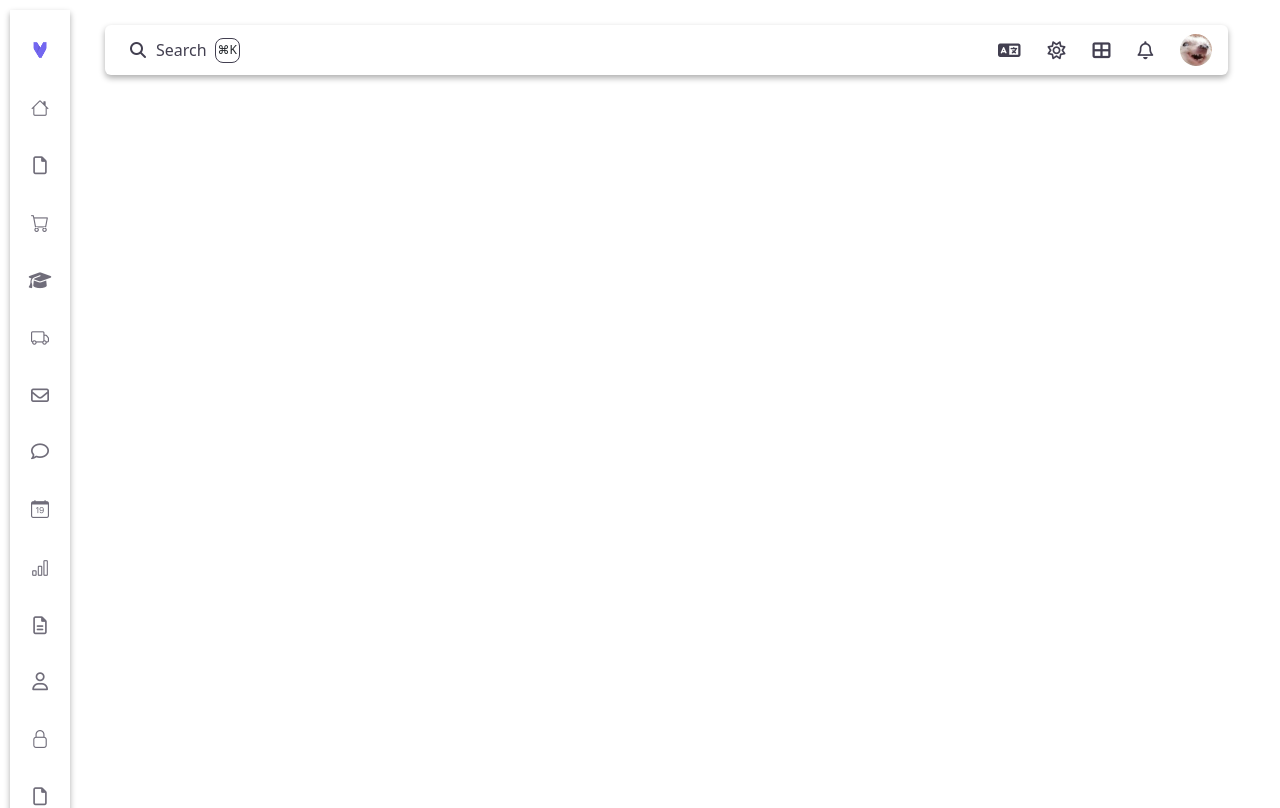
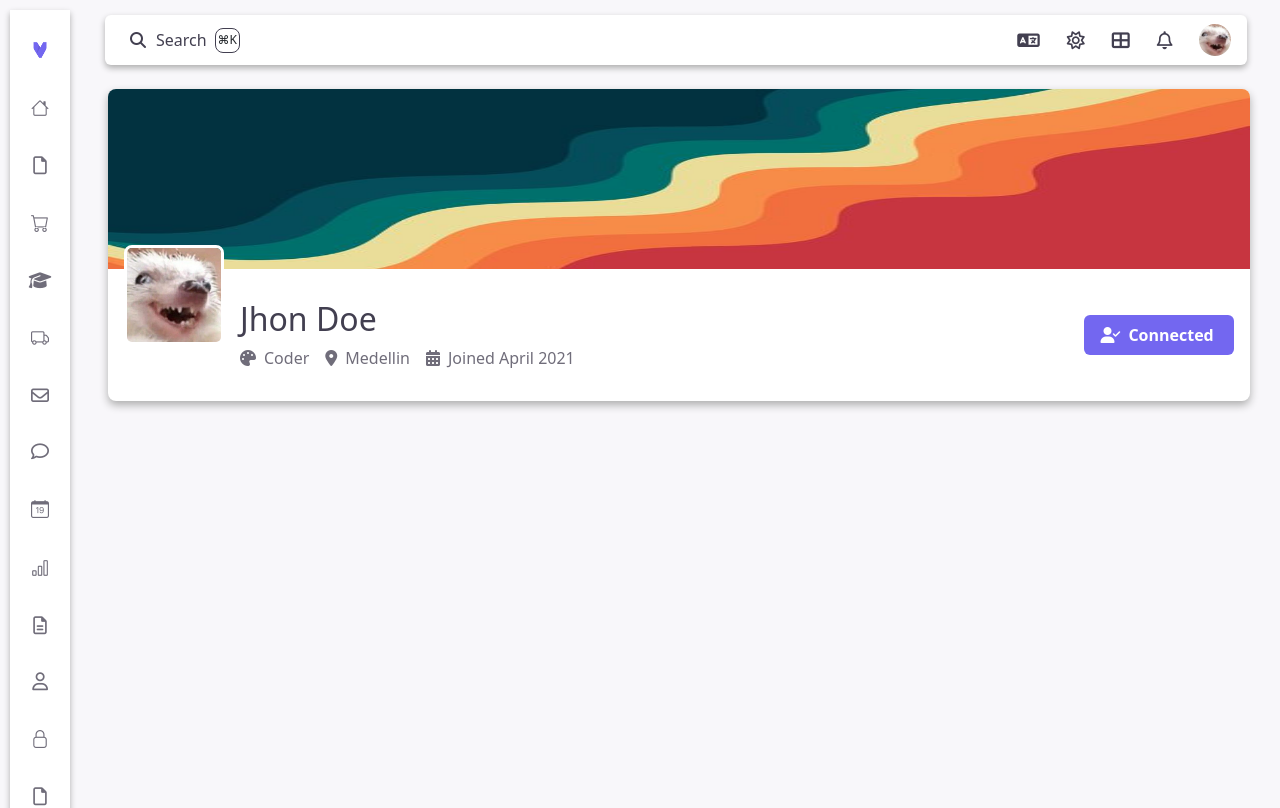
Before and after one commit to DanielaHernande/WorkShop-VueJs, a Vue app: page / in a window 1280 px wide. Before the commit this address had no page. Shown: the top 808 px of the page. Built offline with nearby package versions, Linux system fonts and the light colour scheme.

Commit message:
Feat: Creation cardComponent

```diff
--- a/src/assets/styles/_variables.scss
+++ b/src/assets/styles/_variables.scss
@@ -15,6 +15,7 @@ $main-button-color: #7367F0;
 
 // hover
 $color-hover: #cccccc;
+$main-button-color-hover: #4d29ee;
 
 // Sombra
 $shadow-color: #adadad;
--- /dev/null
+++ b/src/components/general/CardComponent.vue
@@ -0,0 +1,148 @@
+<script lang="ts" setup>
+// Importa la función `ref` de Vue para crear referencias reactivas
+import { ref } from "vue";
+
+// Image of backgroun se guarda la ruta en una referencia reactiva
+const fondoImg = ref<string>("public/img/fondo.jpg");
+// Avatra se guarda la ruta en una referencia reactiva
+const avatar = ref<string>("public/img/avatar.jpg");
+
+// Name se guarda la ruta en una referencia reactiva
+const name = ref<string>("Jhon Doe");
+// Role se guarda la ruta en una referencia reactiva
+const role = ref<string>("Coder");
+// Location se guarda la ruta en una referencia reactiva
+const location = ref<string>("Medellin");
+// joinedDate se guarda la ruta en una referencia reactiva
+const joinedDate = ref<string>("Joined April 2021");
+</script>
+
+<template>
+  <!-- Tarjeta de perfil con margen superior -->
+  <div class="profile-card mt-4">
+    <!-- Sección del encabezado del perfil que incluye la imagen de fondo -->
+    <div class="profile-header">
+      <img class="fondo-img" :src="fondoImg" alt="fondo" />
+    </div>
+
+    <!-- Sección con detalles del perfil -->
+    <div class="profile-detall">
+      <!-- Imagen del avatar del usuario -->
+      <img class="avatar" :src="avatar" alt="avatra" />
+      <!-- Información del usuario, incluyendo nombre, rol, ubicación y fecha de unión -->
+      <div class="info">
+        <!-- Muestra el nombre del usuario -->
+        <h2>{{ name }}</h2>
+        <!-- Detalles adicionales como rol, ubicación y fecha de unión -->
+        <div class="detalles">
+          <span class="role">
+            <!-- Icono y rol del usuario -->
+            <i class="fa-solid fa-palette"></i> {{ role }}</span
+          >
+          <span class="location">
+            <!-- Icono y ubicación del usuario -->
+            <i class="fa-solid fa-location-dot"></i> {{ location }}</span
+          >
+          <span class="joinedDate">
+            <!-- Icono y fecha de unión del usuario -->
+            <i class="fa-solid fa-calendar-days"></i> {{ joinedDate }}</span
+          >
+        </div>
+      </div>
+
+      <!-- Btn de connected -->
+      <button class="btn-connect fw-bold">
+        <i class="fa-solid fa-user-check"></i> Connected
+      </button>
+    </div>
+  </div>
+</template>
+
+<style lang="scss" scoped>
+@import "/src/assets/styles/_variables.scss";
+
+.profile-card {
+  width: 96%;
+  //height: 295px;
+  //margin: auto;
+  overflow: hidden;
+  margin-left: 18px;
+  border-radius: 0.5rem;
+  background-color: $secondary-color;
+  box-shadow: 0 4px 8px $shadow-color;
+}
+
+.profile-header {
+  position: relative;
+}
+
+.fondo-img {
+  width: 100%;
+  height: 180px;
+  //object-fit: cover;
+}
+
+.profile-detall {
+  padding: 1rem;
+  display: flex;
+  align-items: center;
+}
+
+.avatar {
+  top: -40px;
+  width: 100px;
+  height: 100px;
+  border-radius: 8px;
+  position: relative;
+  margin-right: 1rem;
+  border: 3px solid $secondary-color;
+}
+
+.info {
+  flex-grow: 1;
+
+  h2 {
+    color: $button-title;
+  }
+}
+
+.detalles {
+  gap: 1rem;
+  display: flex;
+  color: $secondary-title;
+
+  .role,
+  .location,
+  .joinedDate {
+    font-weight: 500;
+    display: flex;
+    align-items: center;
+  }
+
+  .fa-solid {
+    margin-right: 0.5rem;
+    color: $secondary-title;
+  }
+}
+
+.btn-connect {
+  width: 150px;
+  height: 40px;
+  border: none;
+  display: flex;
+  border-radius: 6px;
+  padding: 0.5rem 1rem;
+  align-items: center;
+  color: $secondary-color;
+  background-color: $main-button-color;
+
+  .fa-solid {
+    margin-right: 0.5rem;
+  }
+
+  &:hover {
+    transition: ease-out 1s;
+    background-color: $main-button-color-hover;
+  }
+}
+</style>
--- a/src/views/Home.vue
+++ b/src/views/Home.vue
@@ -1,35 +1,34 @@
 <script lang="ts" setup>
 //imports
-import SearchBar from '@/components/general/SearchBar.vue';
-import LeftSideMenu from '@/components/general/LeftSideMenu.vue';
+import SearchBar from "@/components/general/SearchBarComponent.vue";
+import LeftSideMenu from "@/components/general/LeftSideMenuComponent.vue";
+import CardComponent from "@/components/general/CardComponent.vue";
 </script>
 
 <template>
   <div class="main-conteiner">
     <LeftSideMenu />
 
-        <div class="bar-top">
+    <div class="conteiner-content">
       <SearchBar />
+      <CardComponent />
     </div>
   </div>
 </template>
 
 <style lang="scss" scoped>
+@import "/src/assets/styles/_variables.scss";
+
 .main-conteiner {
+  height: 100%;
   display: flex;
-    height: 100%;
-
-    .SearchBar {
-        flex: 0 0 60px;
+  background-color: $primary-color;
 }
 
-    .bar-top {
-
+.conteiner-content {
+  flex: 1;
   display: flex;
-        align-items: flex-start;
-        padding: 10px 20px;
-        width: 100%;
-    }
-
+  padding-left: 20px;
+  flex-direction: column;
 }
 </style>
```
Also changed, not shown: src/components/general/LeftSideMenuComponent.vue (renamed from src/components/general/LeftSideMenu.vue), src/components/general/SearchBarComponent.vue (renamed from src/components/general/SearchBar.vue). Lines whose indentation alone changed are shown as unchanged.
